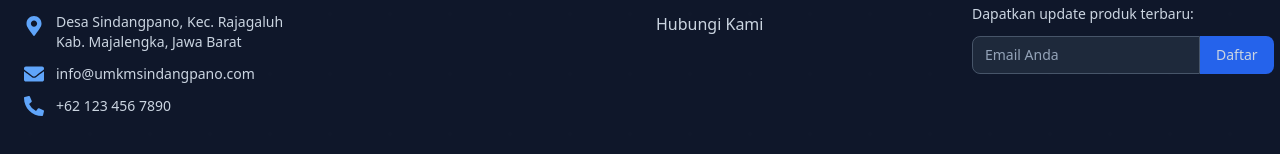
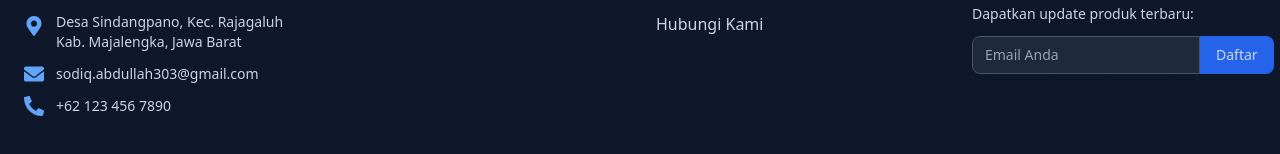
Before and after one commit to SodiqAbdullah/umkm-sindangpano, a React (Vite) app: page /contact in a window 1280 px wide. Shown: the part 880-1034 px from the top of the page. Built offline with nearby package versions, Linux system fonts and the light colour scheme; no server answers.

Commit message:
Edit e-mail & nomor telpon

```diff
--- a/src/components/Footer.jsx
+++ b/src/components/Footer.jsx
@@ -49,17 +49,17 @@ export default function Footer() {
                 <div className="flex items-center space-x-3 group">
                   <FaEnvelope className="w-5 h-5 text-blue-400 group-hover:text-emerald-400 transition-colors" />
                   <a
-                    href="mailto:info@umkmsindangpano.com"
+                    href="mailto:sodiq.abdullah303@gmail.com"
                     className="text-slate-300 text-sm hover:text-white transition-colors"
                   >
-                    info@umkmsindangpano.com
+                    sodiq.abdullah303@gmail.com
                   </a>
                 </div>
 
                 <div className="flex items-center space-x-3 group">
                   <FaPhoneAlt className="w-5 h-5 text-blue-400 group-hover:text-emerald-400 transition-colors" />
                   <a
-                    href="tel:+621234567890"
+                    href="tel:+6285743114734"
                     className="text-slate-300 text-sm hover:text-white transition-colors"
                   >
                     +62 123 456 7890
```
